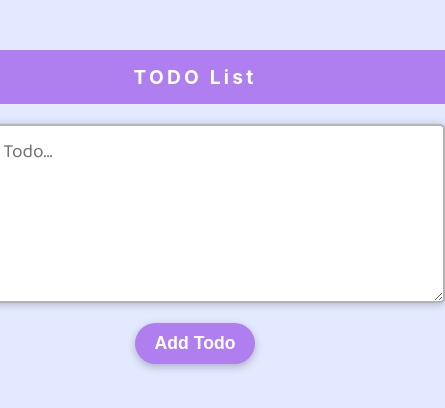
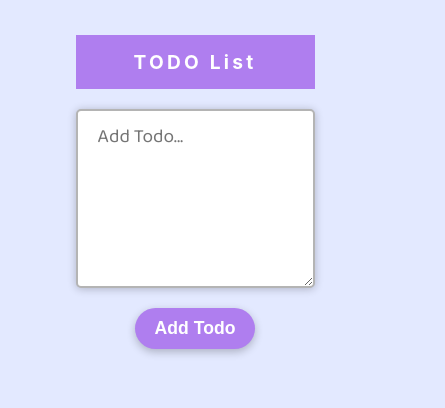
Before and after one commit to debanjan-2002/todo-list-react, a React (Create React App) app: page / in a window 390 px wide. Shown: the top 408 px of the page, 445 px wide, since content can reach past the window. Built offline with nearby package versions, Linux system fonts and the light colour scheme.

Commit message:
App container made responsive with flexbox

```diff
--- a/src/App.module.css
+++ b/src/App.module.css
@@ -1,5 +1,10 @@
 .container {
     /* border: 2px solid red; */
-    width: 500px;
-    margin: 50px 0;
+    max-width: 600px;
+    margin: 0px auto;
+    padding: 0 10px;
+    padding-top: 35px;
+    display: flex;
+    flex-direction: column;
+    justify-content: center;
 }
```
